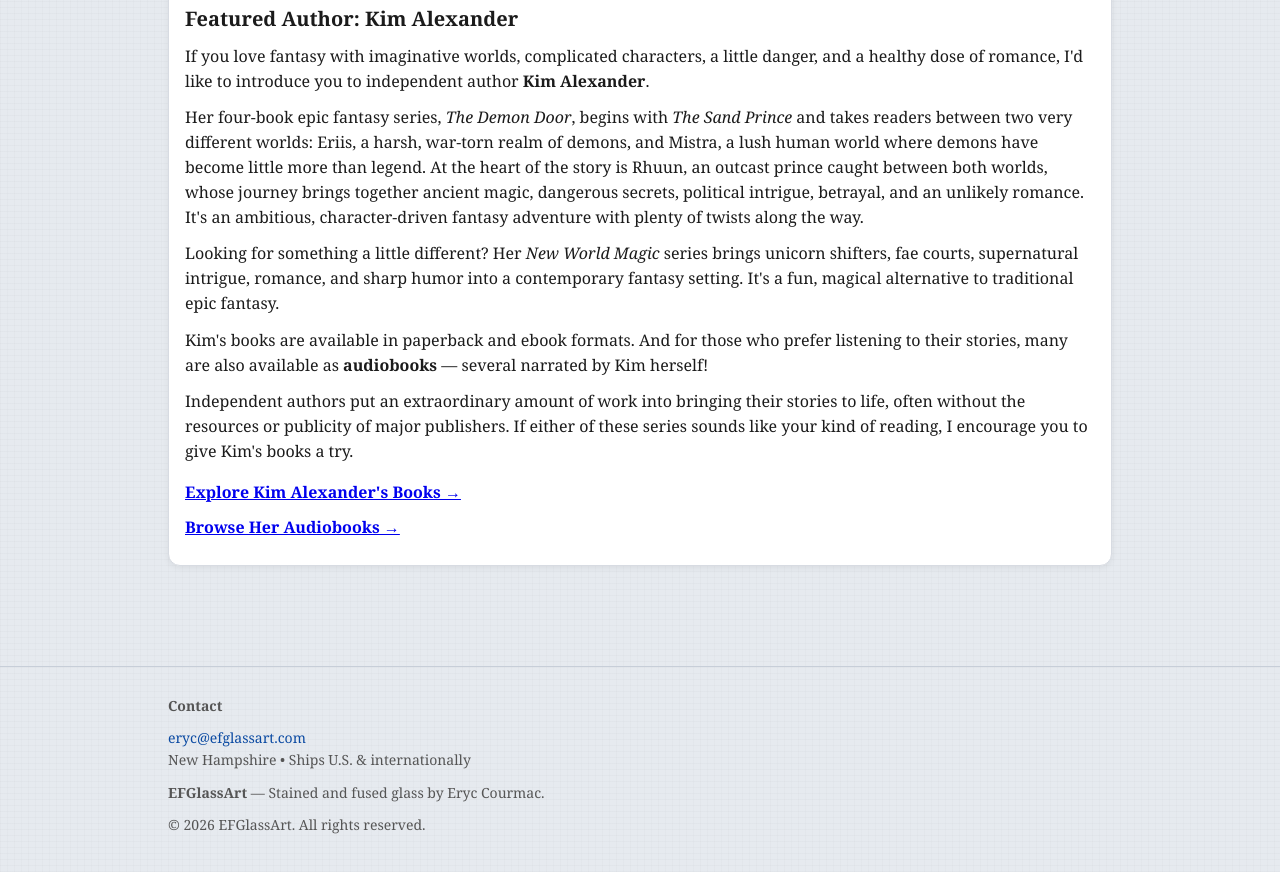
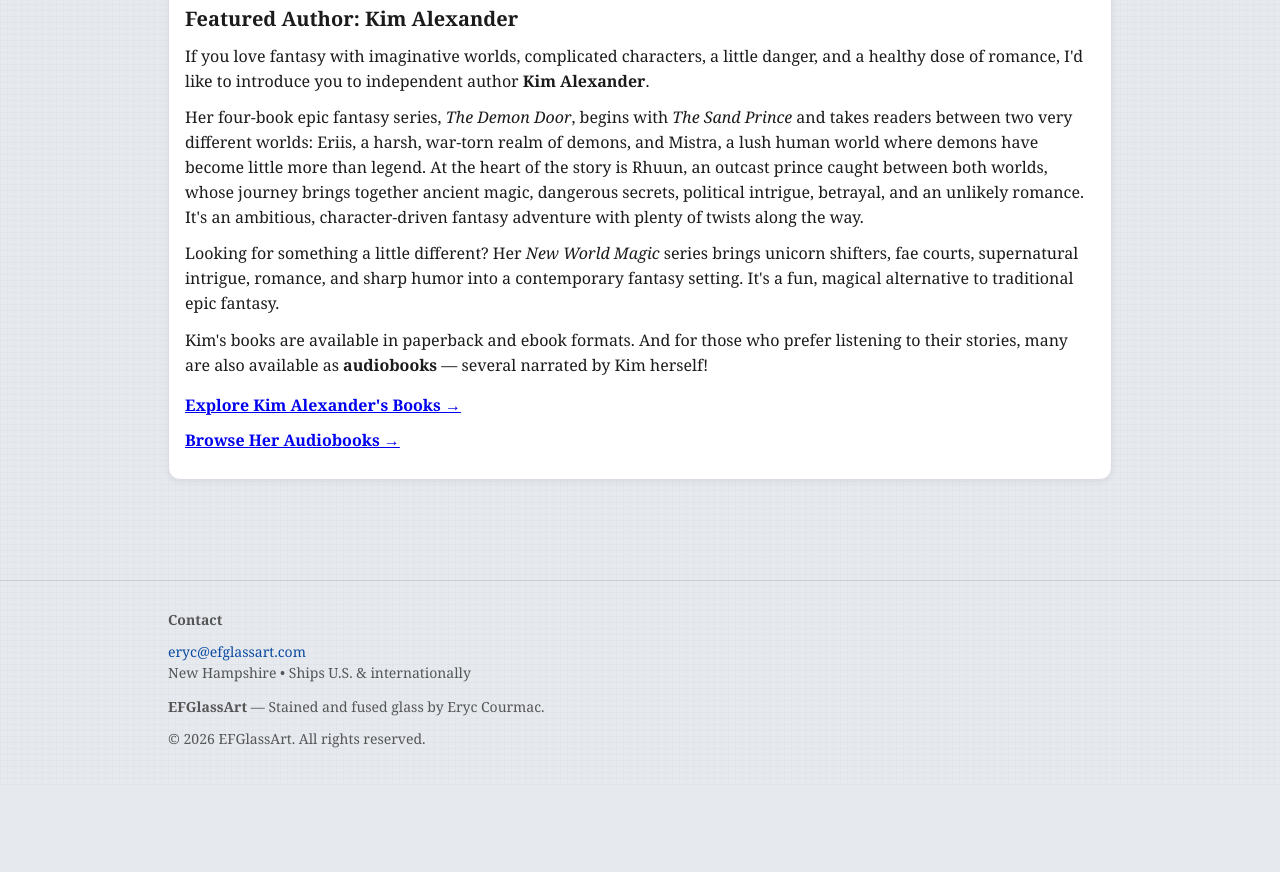
Before and after one commit to withay/efglassart-site, a plain HTML site: page index.html in a window 1280 px wide. Shown: the part 1447-2319 px from the top of the page. After the commit the page ends 2232 px from the top, so only its background shows below. Drawn offline with Linux system fonts and the light colour scheme.

Commit message:
Update index.html with Kimfo

```diff
--- a/index.html
+++ b/index.html
@@ -174,16 +174,6 @@
       available as <strong>audiobooks</strong> —
       several narrated by Kim herself!
     </p>
-
-    <p style="margin-top: 12px;">
-      Independent authors put an extraordinary amount
-      of work into bringing their stories to life,
-      often without the resources or publicity of
-      major publishers. If either of these series
-      sounds like your kind of reading, I encourage
-      you to give Kim's books a try.
-    </p>
-
     <p style="margin-top: 16px;">
       <a href="https://kimalexanderonline.com/wp/"
          target="_blank"
```
